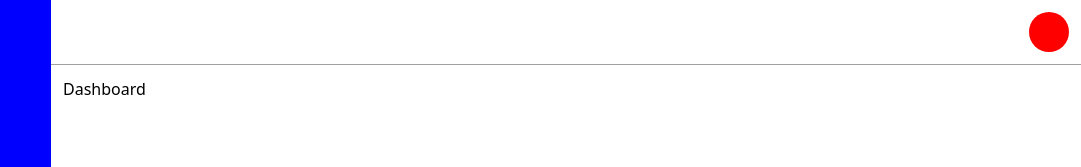
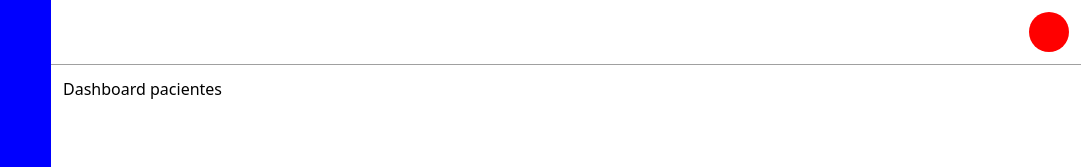
Before and after one commit to patrickalvarez/desarrollo-de-emprendedores-app-proyect, a React (Vite) app: page / in a window 1280 px wide. Shown: the top 167 px of the page, without its empty margins (199-1280 px from the left). Built offline with nearby package versions, Linux system fonts and the light colour scheme.

Commit message:
changes made

```diff
--- a/src/App.jsx
+++ b/src/App.jsx
@@ -1,6 +1,7 @@
 import { BrowserRouter, Outlet, Route, Routes } from 'react-router-dom'
 import './App.css'
 import { CreatePatient } from './components/pages/CreatePatient'
+import { Dashboard } from './components/pages/Dashboard'
 import { Patients } from './components/pages/Patients'
 import { Layout } from './components/shared/Layout'
 import { GlobalContextProvider } from './context/GlobalContext'
@@ -12,7 +13,7 @@ function App() {
       <BrowserRouter>
         <Routes>
           <Route path='/' element={<Layout />}>
-            <Route index element={<h1>Dashboard</h1>} />
+            <Route index element={<Dashboard />} />
             <Route path='patients' element={<Outlet />}>
               <Route index element={<Patients />} />
               <Route path='create' element={<CreatePatient />} />
--- /dev/null
+++ b/src/components/pages/Dashboard.jsx
@@ -0,0 +1,11 @@
+import { Link } from "react-router-dom"
+
+export const Dashboard = () => {
+
+  return (
+    <div>
+      Dashboard
+      <Link to={"/patients"}> pacientes </Link>
+    </div>
+  )
+}
```
